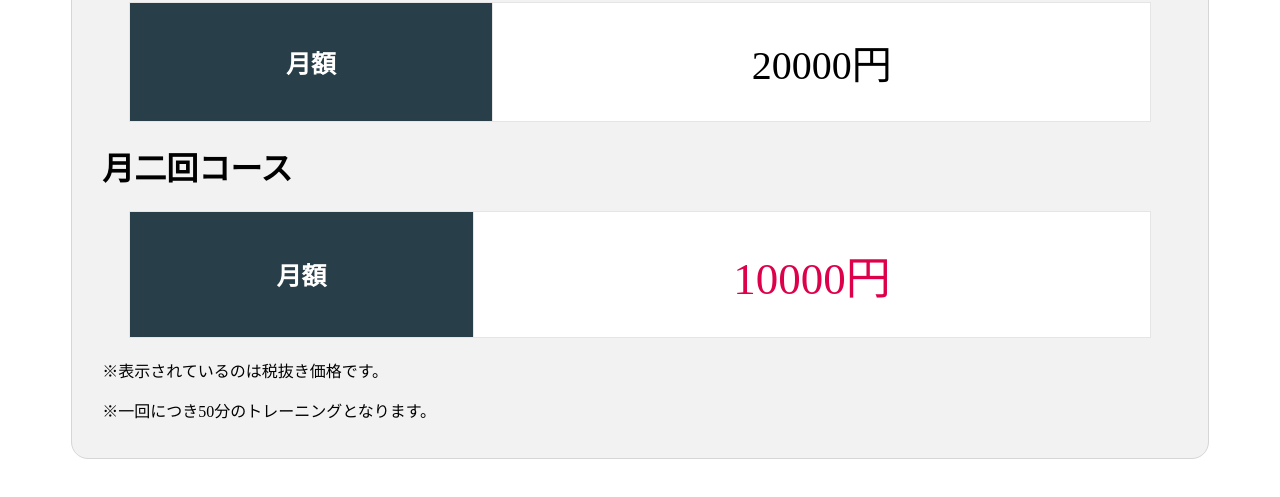
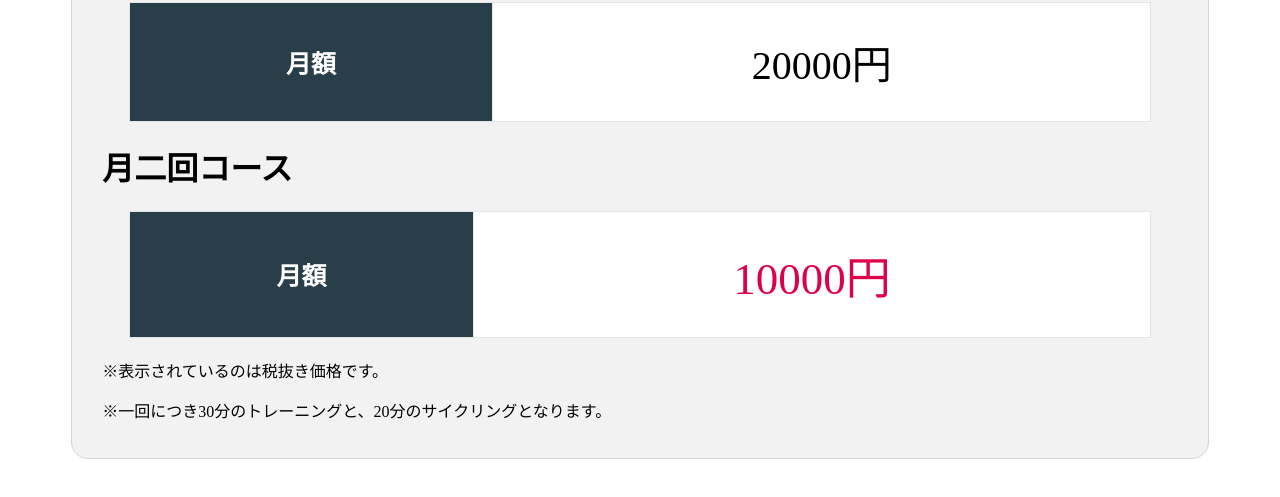
Before and after one commit to sakuccho/morita-smart, a plain HTML site: page index.html in a window 1280 px wide. Shown: the part 583-1080 px from the top of the page. Drawn offline with Linux system fonts and the light colour scheme.

Commit message:
Update index.html

```diff
--- a/index.html
+++ b/index.html
@@ -27,7 +27,7 @@
             <th>月額</th><td class="b">10000円</td>
           </table>
           <p>※表示されているのは税抜き価格です。</p>
-          <p>※一回につき50分のトレーニングとなります。</p>
+          <p>※一回につき30分のトレーニングと、20分のサイクリングとなります。</p>
         </div>
       </div>
     </header>
```
